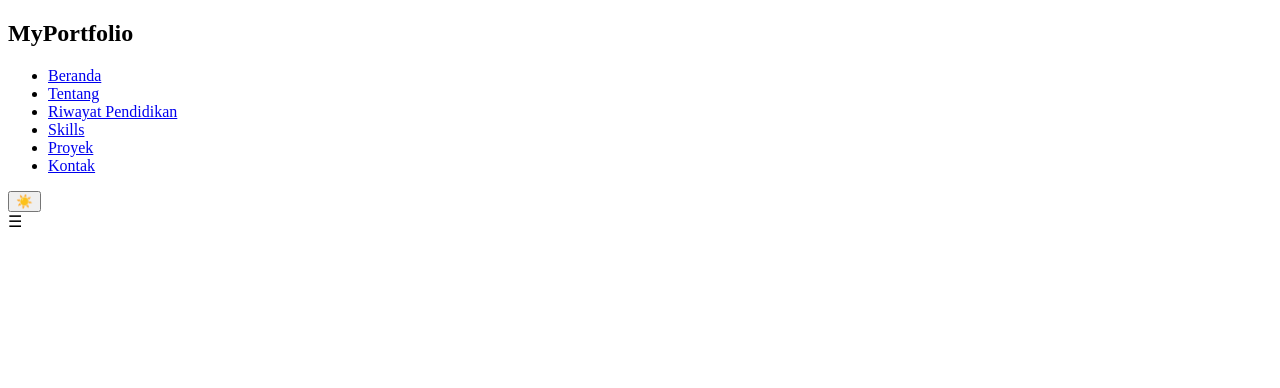
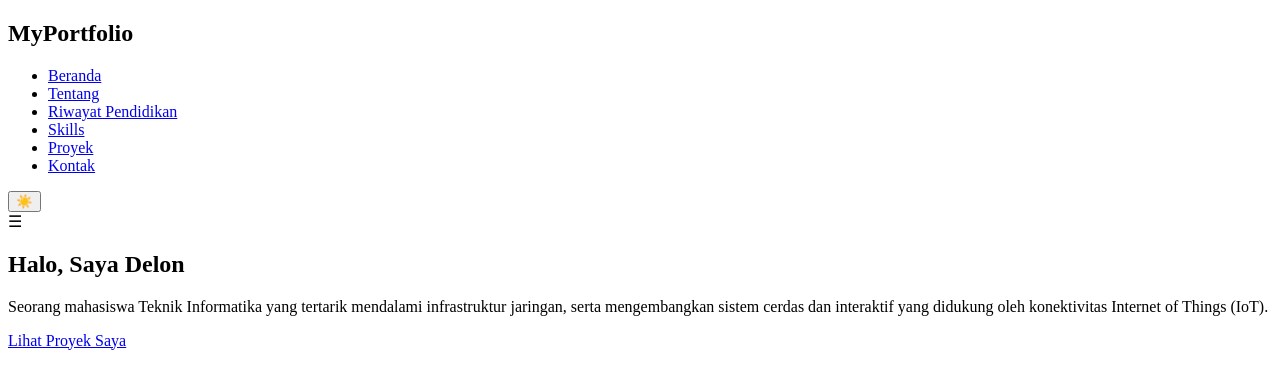
Before and after one commit to deeloon22/Praktikum-Pemrograman-Web-Tugas-Akhir, a plain HTML site: page Judul 1/index.html in a window 1280 px wide. Drawn offline with Linux system fonts and the light colour scheme.

Commit message:
Menambahkan Section

```diff
--- a/Judul 1/index.html
+++ b/Judul 1/index.html
@@ -25,5 +25,14 @@
       </div>
     </nav>
   </header>
+
+  <section id="home" class="hero">
+    <div class="hero-content fade-in">
+      <h2>Halo, Saya <span>Delon</span></h2>
+      <p>Seorang mahasiswa Teknik Informatika yang tertarik mendalami infrastruktur jaringan, serta mengembangkan sistem cerdas dan interaktif yang didukung oleh konektivitas Internet of Things (IoT).</p>
+      <a href="#projects" class="btn">Lihat Proyek Saya</a>
+    </div>
+  </section>
+
 </body>
 </html>
```
